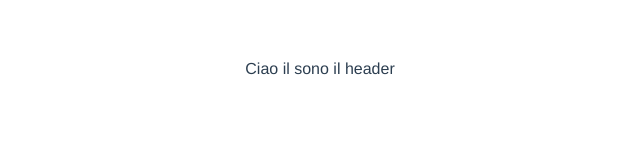
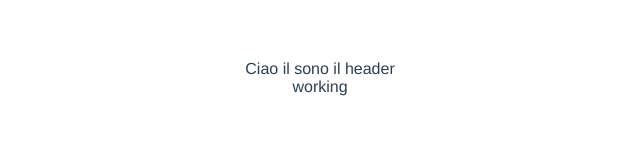
Before and after one commit to Fransch97/vue-cli-first, a Vue app: page / in a window 1280 px wide. Shown: the top 168 px of the page, without its empty margins (320-960 px from the left). Built offline with nearby package versions, Linux system fonts and the light colour scheme.

Commit message:
starting bonus

```diff
--- a/src/App.vue
+++ b/src/App.vue
@@ -1,6 +1,7 @@
 <template>
   <div id="app">
     <ComHeader msg="Ciao il sono il header" />
+    <MyHero/>
   </div>
 </template>
 
@@ -9,9 +10,11 @@
 
 <script>
 import ComHeader from '@/components/ComHeader.vue'
+import MyHero from '@/components/MyHero.vue'
 export default {
   components: {
-    ComHeader
+    ComHeader,
+    MyHero
   }
 
 }
--- /dev/null
+++ b/src/components/MyHero.vue
@@ -0,0 +1,15 @@
+<template>
+  <div>
+      working
+  </div>
+</template>
+
+<script>
+export default {
+    name: "MyHero"
+}
+</script>
+
+<style>
+
+</style>
```
